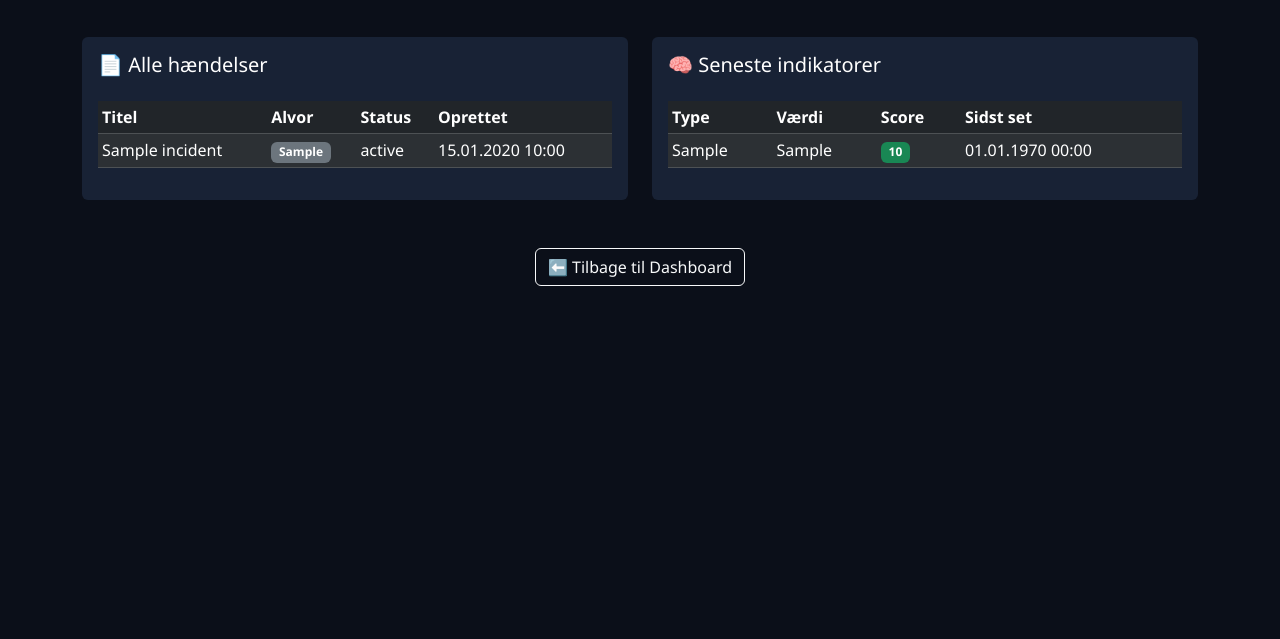
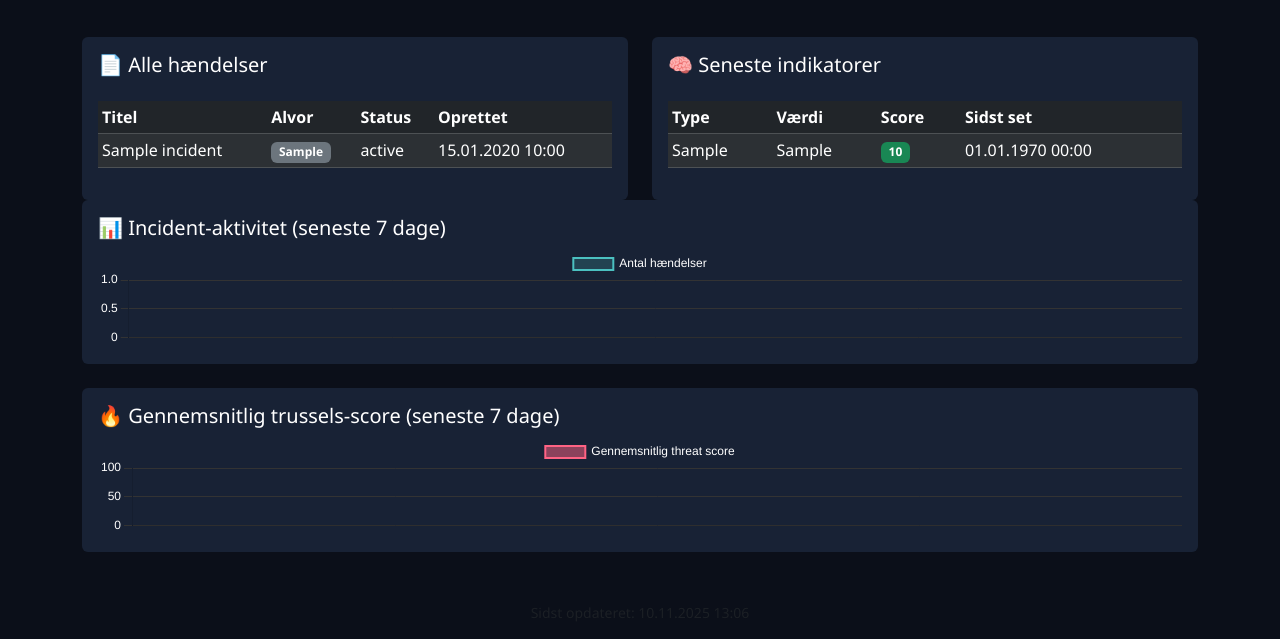
Before and after one commit to magnsun/Cyberkriminalitet, a PHP site: page /monitoring.php in a window 1280 px wide. Shown: the part 161-800 px from the top of the page. Run offline with PHP 8.4, Linux system fonts and the light colour scheme; the visitor is signed in with stand-in values (Sample User, id 1); tables that the repository leaves empty or names only in its code hold one stand-in row (values such as "Sample post").

Commit message:
update monitoring and gave chars

```diff
--- a/View/monitoring.php
+++ b/View/monitoring.php
@@ -1,6 +1,42 @@
 <?php
+
+global $conn;
 session_start();
 require_once "db_connect.php";
+
+// Statistik: antal incidents pr. dag (seneste 7 dage)
+$stmt_chart = $conn->query("
+  SELECT DATE(created_at) AS dato, COUNT(*) AS antal
+  FROM incidents
+  WHERE created_at >= DATE_SUB(CURDATE(), INTERVAL 7 DAY)
+  GROUP BY DATE(created_at)
+  ORDER BY dato ASC
+");
+$chartData = $stmt_chart->fetchAll(PDO::FETCH_ASSOC);
+
+// Lav arrays til JavaScript
+$labels = [];
+$values = [];
+foreach ($chartData as $row) {
+    $labels[] = date("d.m", strtotime($row['dato']));
+    $values[] = $row['antal'];
+}
+// Statistik: gennemsnitlig threat score pr. dag (seneste 7 dage)
+$stmt_score = $conn->query("
+  SELECT DATE(last_seen) AS dato, ROUND(AVG(threat_score), 1) AS avg_score
+  FROM indicators
+  WHERE last_seen >= DATE_SUB(CURDATE(), INTERVAL 7 DAY)
+  GROUP BY DATE(last_seen)
+  ORDER BY dato ASC
+");
+$scoreData = $stmt_score->fetchAll(PDO::FETCH_ASSOC);
+
+$scoreLabels = [];
+$avgScores = [];
+foreach ($scoreData as $row) {
+    $scoreLabels[] = date("d.m", strtotime($row['dato']));
+    $avgScores[] = $row['avg_score'];
+}
 
 if (!isset($_SESSION['user_id'])) {
     header("Location: login.php");
@@ -36,7 +72,7 @@ try {
 <body>
 <nav class="navbar navbar-expand-lg navbar-dark">
     <div class="container-fluid">
-        <a class="navbar-brand" href="index.php">🛡️ CyberMonitor</a>
+        <a class="navbar-brand" href="Index.php">🛡️ CyberMonitor</a>
         <button class="navbar-toggler" type="button" data-bs-toggle="collapse" data-bs-target="#navbarNav">
             <span class="navbar-toggler-icon"></span>
         </button>
@@ -111,8 +147,100 @@ try {
         </div>
     </div>
 
-    <div class="text-center mt-5">
-        <a href="dashboard.php" class="btn btn-outline-light">⬅️ Tilbage til Dashboard</a>
+    <div class="card p-3 mb-4">
+        <h5>📊 Incident-aktivitet (seneste 7 dage)</h5>
+        <canvas id="incidentChart" height="100"></canvas>
+    </div>
+    <script src="https://cdn.jsdelivr.net/npm/chart.js"></script>
+    <script>
+        const ctx = document.getElementById('incidentChart');
+
+        const chart = new Chart(ctx, {
+            type: 'line',
+            data: {
+                labels: <?= json_encode($labels) ?>,
+                datasets: [{
+                    label: 'Antal hændelser',
+                    data: <?= json_encode($values) ?>,
+                    borderColor: 'rgba(75,192,192,1)',
+                    backgroundColor: 'rgba(75,192,192,0.2)',
+                    tension: 0.3,
+                    borderWidth: 2,
+                    fill: true,
+                    pointRadius: 4,
+                    pointBackgroundColor: '#0d6efd'
+                }]
+            },
+            options: {
+                plugins: {
+                    legend: { labels: { color: '#fff' } }
+                },
+                scales: {
+                    x: { ticks: { color: '#fff' }, grid: { color: '#333' } },
+                    y: { ticks: { color: '#fff' }, grid: { color: '#333' } }
+                }
+            }
+        });
+    </script>
+    <div class="card p-3 mb-4">
+        <h5>🔥 Gennemsnitlig trussels-score (seneste 7 dage)</h5>
+        <canvas id="threatChart" height="100"></canvas>
+    </div>
+    <script src="https://cdn.jsdelivr.net/npm/chart.js"></script>
+    <script>
+        // === Incident graf ===
+        const ctx1 = document.getElementById('incidentChart');
+        new Chart(ctx1, {
+            type: 'line',
+            data: {
+                labels: <?= json_encode($labels) ?>,
+                datasets: [{
+                    label: 'Antal hændelser',
+                    data: <?= json_encode($values) ?>,
+                    borderColor: 'rgba(75,192,192,1)',
+                    backgroundColor: 'rgba(75,192,192,0.2)',
+                    tension: 0.3,
+                    borderWidth: 2,
+                    fill: true,
+                    pointRadius: 4,
+                    pointBackgroundColor: '#0d6efd'
+                }]
+            },
+            options: {
+                plugins: { legend: { labels: { color: '#fff' } } },
+                scales: {
+                    x: { ticks: { color: '#fff' }, grid: { color: '#333' } },
+                    y: { ticks: { color: '#fff' }, grid: { color: '#333' } }
+                }
+            }
+        });
+
+        // === Threat score graf ===
+        const ctx2 = document.getElementById('threatChart');
+        new Chart(ctx2, {
+            type: 'bar',
+            data: {
+                labels: <?= json_encode($scoreLabels) ?>,
+                datasets: [{
+                    label: 'Gennemsnitlig threat score',
+                    data: <?= json_encode($avgScores) ?>,
+                    backgroundColor: 'rgba(255,99,132,0.5)',
+                    borderColor: 'rgba(255,99,132,1)',
+                    borderWidth: 2
+                }]
+            },
+            options: {
+                plugins: { legend: { labels: { color: '#fff' } } },
+                scales: {
+                    x: { ticks: { color: '#fff' }, grid: { color: '#333' } },
+                    y: { ticks: { color: '#fff' }, grid: { color: '#333' }, beginAtZero: true, max: 100 }
+                }
+            }
+        });
+    </script>
+
+    <div class="text-center mt-5 text-muted text-white">
+        <small>Sidst opdateret: <?= date("d.m.Y H:i") ?></small>
     </div>
 </div>
 </body>
```
